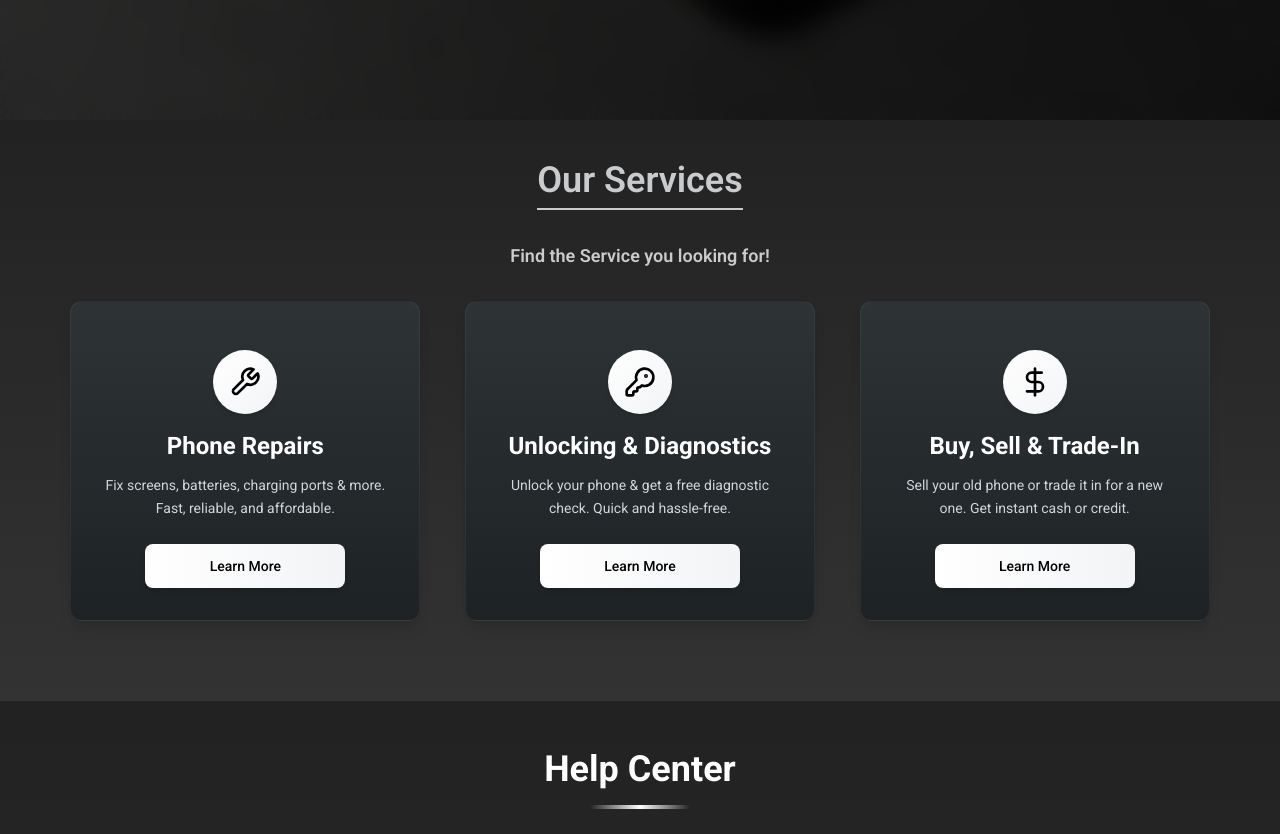
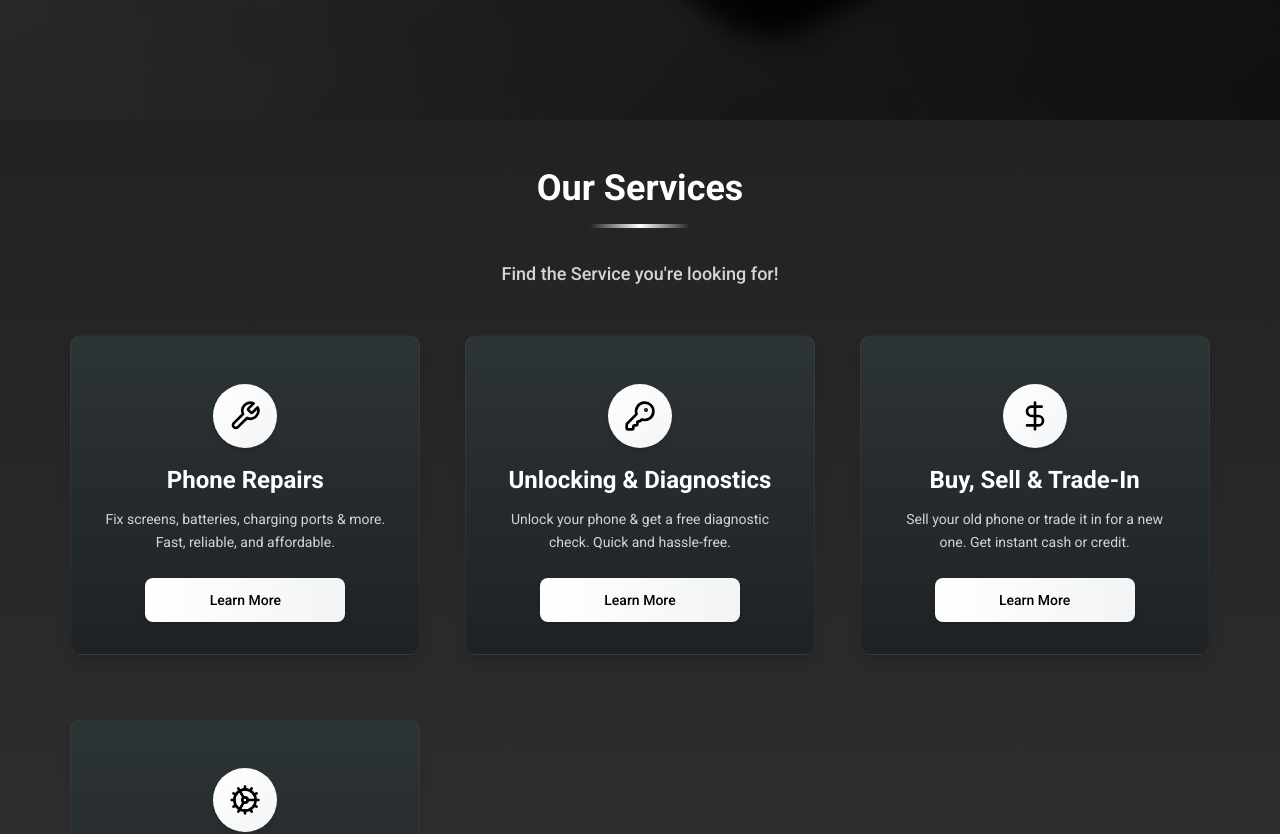
Before and after one commit to Eyup-16/Samobile, a React (Vite) app: page / in a window 1280 px wide. Shown: the part 680-1514 px from the top of the page. Built offline with nearby package versions, Linux system fonts and the light colour scheme.

Commit message:
V1.1
Add animation

```diff
--- a/src/Components/Service.tsx
+++ b/src/Components/Service.tsx
@@ -2,6 +2,8 @@ import React from 'react'
 import { ServiceCards } from './Cards';
 import { Element } from 'react-scroll';
 import { servicesObj } from '../data';
+import { motion } from 'framer-motion';
+
 function Services() {
   // fn to create cards by mapping over the `servicesObj` Array
   const servicesCard =servicesObj.map((service)=> {
@@ -9,19 +11,55 @@ function Services() {
   })
 
   return (
-    <section className='bg-[linear-gradient(to_bottom,_#222,_#333)] relative p-8 text-center'>
-      <Element name='Services'></Element>
-      <div className="text-center">
-
-<h1 className='text-4xl max-md:text-3xl font-semibold text-[#CACBCD] text-center mb-8 py-2 border-b-2 inline-block max-md:mb-6'>Our Services</h1>
-<span className="text-[18px] max-md:text-[16px] font-semibold text-[#CACBCD]  cursor-pointer block">
-    Find the Service you looking for!</span>
-    </div>
-    {/* Services Cards */}
-        <div className="grid items-center p-4 mt-4 xl:grid-cols-3 lg:grid-cols-2 justify-items-center hide-last-xl">
-      {servicesCard}
+      <Element name='Services'>
+    <section className='bg-gradient-to-b from-[#222] via-[#2a2a2a] to-[#333] relative p-12 text-center overflow-hidden'>
+      <div className="relative">
+        <motion.div
+          initial={{ opacity: 0, y: 20 }}
+          whileInView={{ opacity: 1, y: 0 }}
+          viewport={{ once: true }}
+          transition={{ duration: 0.6 }}
+          className="text-center"
+        >
+          <motion.h1
+            initial={{ opacity: 0, y: 20 }}
+            whileInView={{ opacity: 1, y: 0 }}
+            viewport={{ once: true }}
+            transition={{ duration: 0.6, delay: 0.2 }}
+            className='text-4xl max-md:text-3xl font-bold text-white text-center mb-4'
+          >
+            Our Services
+          </motion.h1>
+          <motion.div
+            initial={{ width: 0 }}
+            whileInView={{ width: "100px" }}
+            viewport={{ once: true }}
+            transition={{ duration: 0.6, delay: 0.4 }}
+            className="h-1 bg-gradient-to-r from-transparent via-white to-transparent mx-auto mb-8"
+          />
+          <motion.span
+            initial={{ opacity: 0, y: 20 }}
+            whileInView={{ opacity: 1, y: 0 }}
+            viewport={{ once: true }}
+            transition={{ duration: 0.6, delay: 0.6 }}
+            className="text-[18px] max-md:text-[16px] font-medium text-gray-300 block"
+          >
+            Find the Service you're looking for!
+          </motion.span>
+        </motion.div>
       </div>
+      {/* Services Cards */}
+      <motion.div
+        initial={{ opacity: 0 }}
+        whileInView={{ opacity: 1 }}
+        viewport={{ once: true }}
+        transition={{ duration: 0.8, delay: 0.8 }}
+        className="grid items-center p-4 mt-8 xl:grid-cols-3 lg:grid-cols-2 justify-items-center gap-8 max-w-7xl mx-auto"
+      >
+        {servicesCard}
+      </motion.div>
     </section>
+    </Element>
   )
 }
 
```
